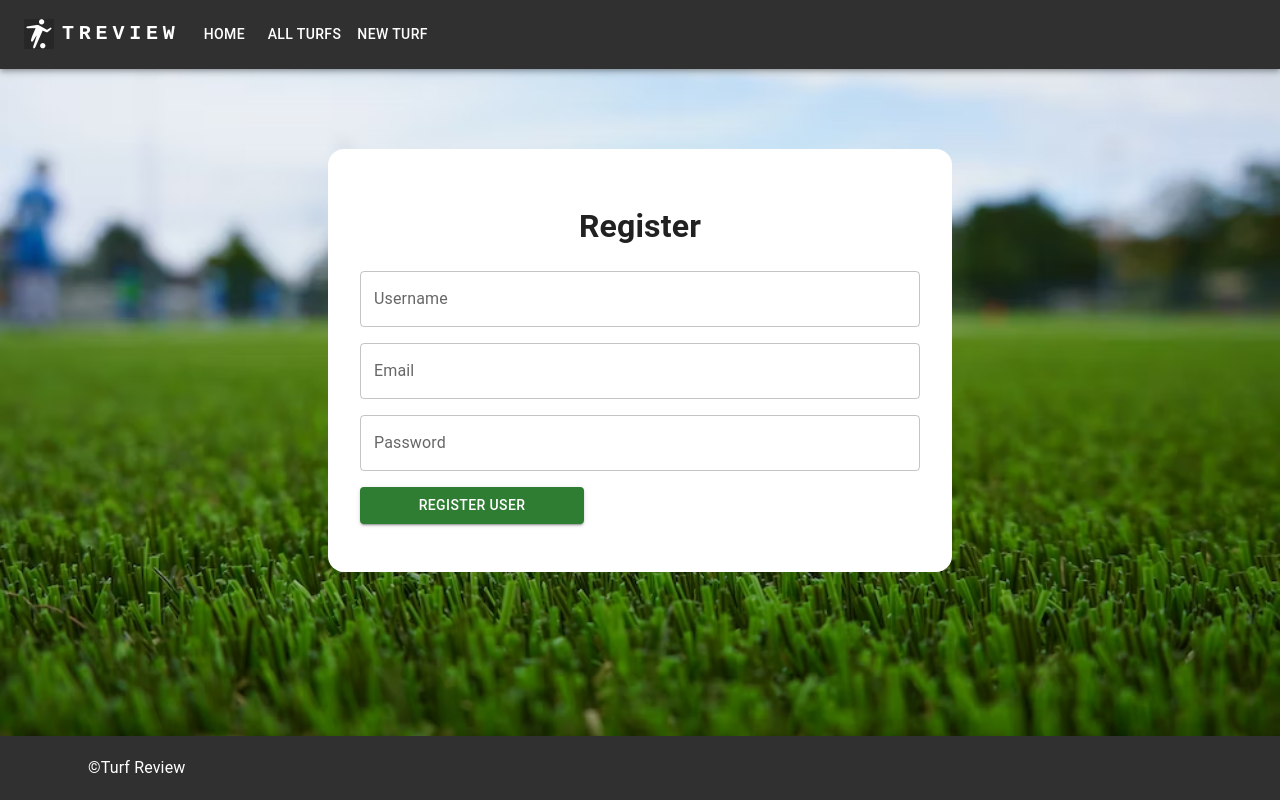
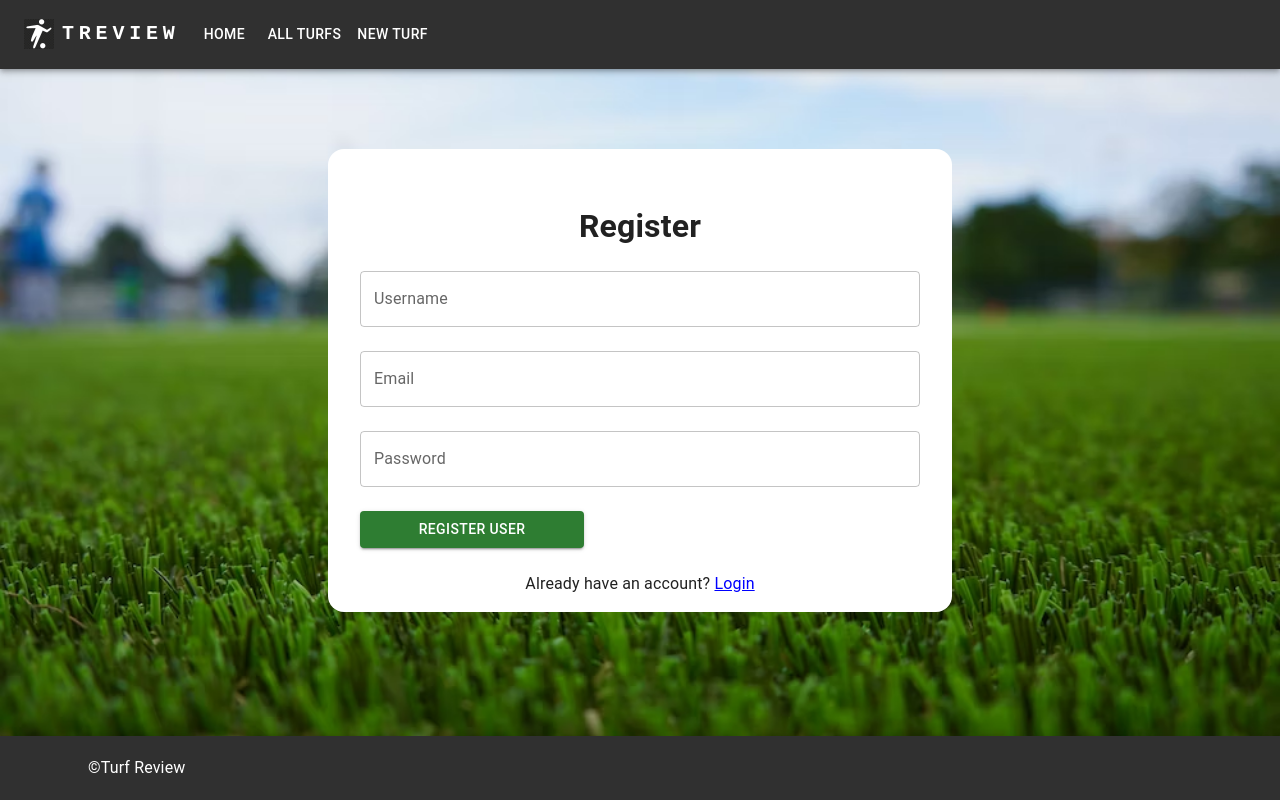
Before and after one commit to SudeevDivakar/Turf-Review-System, a React (Vite) app in the folder client/: page /register in a window 1280 px wide. Built offline with nearby package versions, Linux system fonts and the light colour scheme.

Commit message:
Add Links From Login and Register to each other

```diff
--- a/client/src/pages/Login.jsx
+++ b/client/src/pages/Login.jsx
@@ -68,16 +68,16 @@ export default function Login() {
         if (validateForm()) {
             try {
                 setLoading(true);
-                const res = await axios.post(`http://localhost:3000/login`, formData);
-                if (!res.data.Error) {
+                const res = await axios.post(`http://localhost:3000/login`, formData,{withCredentials: true});
+                if (res.data.Error) {
+                    setErrorName(res.data.message);
+                    setErrorSnackbarOpen(true);
+                }
+                else {
                     setTimeout(() => {
                         navigate(`/turfs`);
                     }, 1000);
                     handleClick();
-                }
-                else {
-                    setErrorName(res.data.message);
-                    setErrorSnackbarOpen(true);
                 }
             } catch (err) {
                 console.log('Error in Logging In User', err);
@@ -110,7 +110,7 @@ export default function Login() {
                         onChange={handleChange}
                         error={!!errors.username}
                         helperText={errors.username}
-                        sx={{ marginBottom: 2 }}
+                        sx={{ marginBottom: 4 }}
                     />
                     <TextField
                         label="Password"
@@ -123,7 +123,7 @@ export default function Login() {
                         onChange={handleChange}
                         error={!!errors.password}
                         helperText={errors.password}
-                        sx={{ marginBottom: 2 }}
+                        sx={{ marginBottom: 4 }}
                     />
                     <Box sx={{ display: 'flex', flexDirection: 'row', justifyContent: 'space-between' }}>
                         <Button
@@ -132,12 +132,13 @@ export default function Login() {
                             color="success"
                             id='submitButton'
                             name='submitButton'
-                            sx={{ width: '40%', marginBottom: 6 }}
+                            sx={{ width: '40%', marginBottom: 2 }}
                             disabled={loading}
                         >
                             Login
                         </Button>
                     </Box>
+                    <p>Don't have an account? <Link to='/register' style={{color: 'blue'}}>Register</Link></p>
                 </Box>
                 <Snackbar open={open} autoHideDuration={1000} onClose={handleClose}>
                     <Alert onClose={handleClose} severity="success" sx={{ width: '100%' }}>
--- a/client/src/pages/NewUser.jsx
+++ b/client/src/pages/NewUser.jsx
@@ -115,7 +115,7 @@ export default function NewUser() {
                         onChange={handleChange}
                         error={!!errors.username}
                         helperText={errors.username}
-                        sx={{ marginBottom: 2 }}
+                        sx={{ marginBottom: 3 }}
                     />
                     <TextField
                         label="Email"
@@ -127,7 +127,7 @@ export default function NewUser() {
                         onChange={handleChange}
                         error={!!errors.email}
                         helperText={errors.email}
-                        sx={{ marginBottom: 2 }}
+                        sx={{ marginBottom: 3 }}
                     />
                     <TextField
                         label="Password"
@@ -140,7 +140,7 @@ export default function NewUser() {
                         onChange={handleChange}
                         error={!!errors.password}
                         helperText={errors.password}
-                        sx={{ marginBottom: 2 }}
+                        sx={{ marginBottom: 3 }}
                     />
                     <Box sx={{ display: 'flex', flexDirection: 'row', justifyContent: 'space-between' }}>
                         <Button
@@ -149,12 +149,13 @@ export default function NewUser() {
                             color="success"
                             id='submitButton'
                             name='submitButton'
-                            sx={{ width: '40%', marginBottom: 6 }}
+                            sx={{ width: '40%', marginBottom: 1 }}
                             disabled={loading}
                         >
                             Register User
                         </Button>
                     </Box>
+                    <p>Already have an account? <Link to='/login' style={{color:'blue'}}>Login</Link></p>
                 </Box>
                 <Snackbar open={open} autoHideDuration={1000} onClose={handleClose}>
                     <Alert onClose={handleClose} severity="success" sx={{ width: '100%' }}>
```
Also changed, not shown: 1 other file (tests, documents, lock files or other folders).
